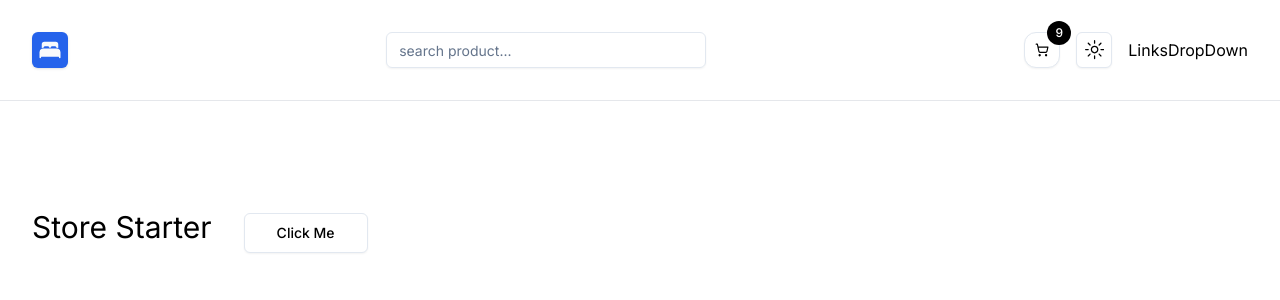
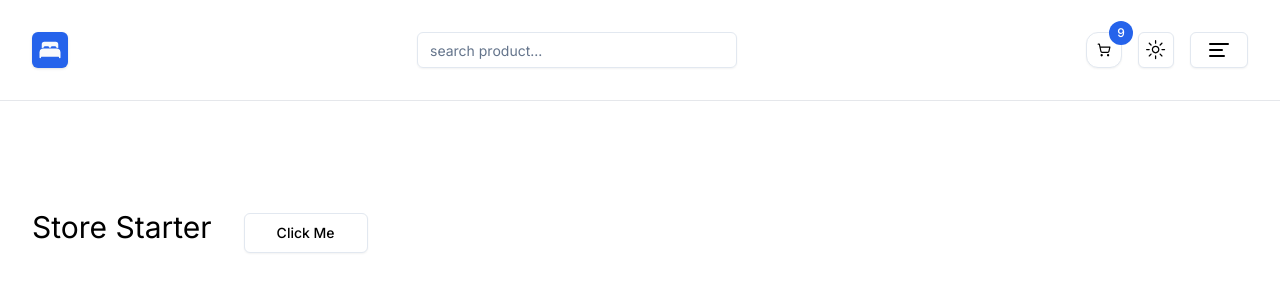
Before and after one commit to craftingweb/CozyNest, a Next.js app: page / in a window 1280 px wide. Shown: the top 300 px of the page. Built offline with nearby package versions, Linux system fonts and the light colour scheme.

Commit message:
drop down list

```diff
--- a/components/navbar/CartButton.tsx
+++ b/components/navbar/CartButton.tsx
@@ -14,7 +14,7 @@ const CartButton = () => {
     >
       <Link href="/cart">
         <LuShoppingCart />
-        <span className="absolute -top-3 -right-3 bg-black text-white rounded-full h-6 w-6 flex items-center justify-center text-xs">
+        <span className="absolute -top-3 -right-3 bg-primary text-white rounded-full h-6 w-6 flex items-center justify-center text-xs">
           {numItemsInCart}
         </span>
       </Link>
--- a/components/navbar/LinksDropdown.tsx
+++ b/components/navbar/LinksDropdown.tsx
@@ -1,4 +1,35 @@
-const LinksDropDown = () => {
-  return <div>LinksDropDown</div>;
-};
-export default LinksDropDown;
+import {
+  DropdownMenu,
+  DropdownMenuContent,
+  DropdownMenuItem,
+  DropdownMenuTrigger,
+  DropdownMenuSeparator,
+} from "@/components/ui/dropdown-menu";
+import { LuAlignLeft } from "react-icons/lu";
+import Link from "next/link";
+import { Button } from "../ui/button";
+import { links } from "@/utils/links";
+
+function LinksDropdown() {
+  return (
+    <DropdownMenu>
+      <DropdownMenuTrigger asChild>
+        <Button variant="outline" className="flex gap-4 max-w-[100px]">
+          <LuAlignLeft className="w-6 h-6" />
+        </Button>
+      </DropdownMenuTrigger>
+      <DropdownMenuContent className="w-40" align="start" sideOffset={10}>
+        {links.map((link) => {
+          return (
+            <DropdownMenuItem key={link.href}>
+              <Link href={link.href} className="capitalize w-full">
+                {link.label}
+              </Link>
+            </DropdownMenuItem>
+          );
+        })}
+      </DropdownMenuContent>
+    </DropdownMenu>
+  );
+}
+export default LinksDropdown;
--- /dev/null
+++ b/utils/links.tsx
@@ -0,0 +1,13 @@
+type NavLink = {
+  href: string;
+  label: string;
+};
+
+export const links: NavLink[] = [
+  { href: "/", label: "home" },
+  { href: "/about", label: "about" },
+  { href: "/products", label: "products" },
+  { href: "/favorites", label: "favorites" },
+  { href: "/cart", label: "cart" },
+  { href: "/orders", label: "orders" },
+];
```
